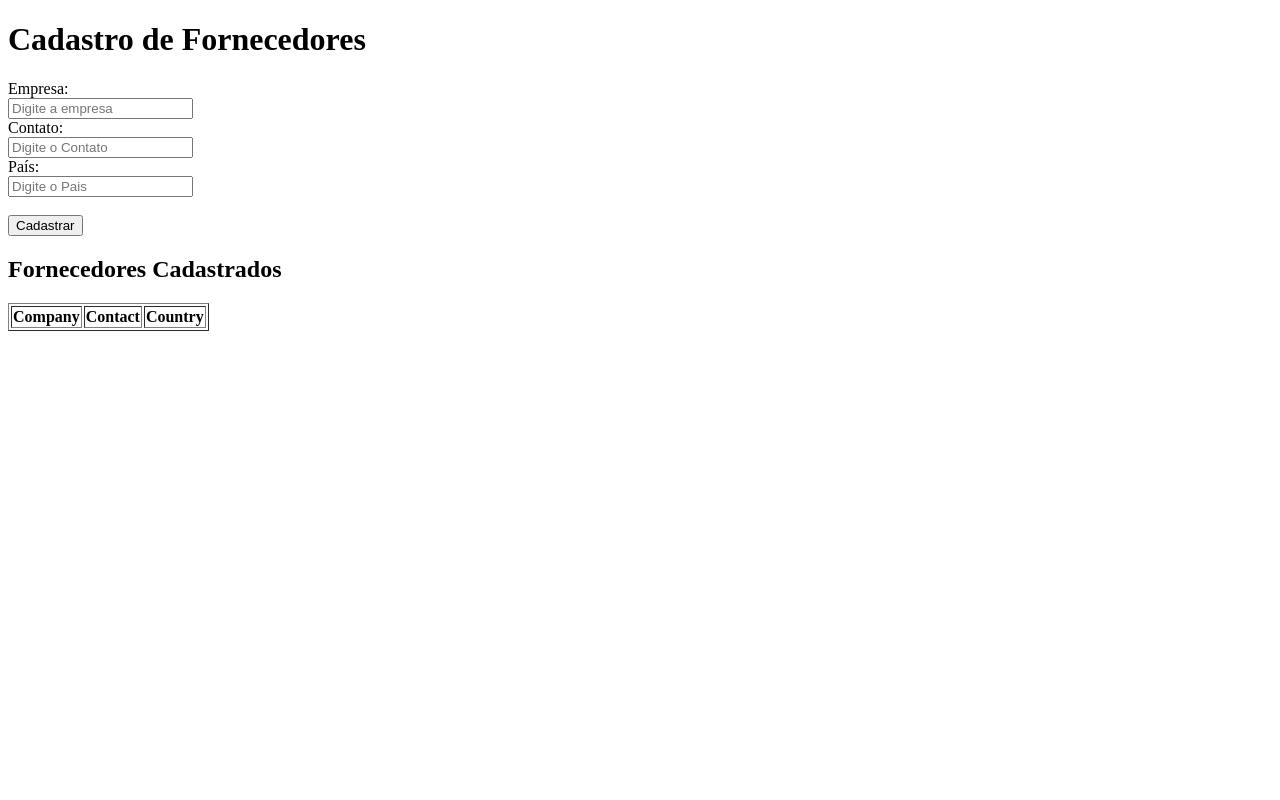
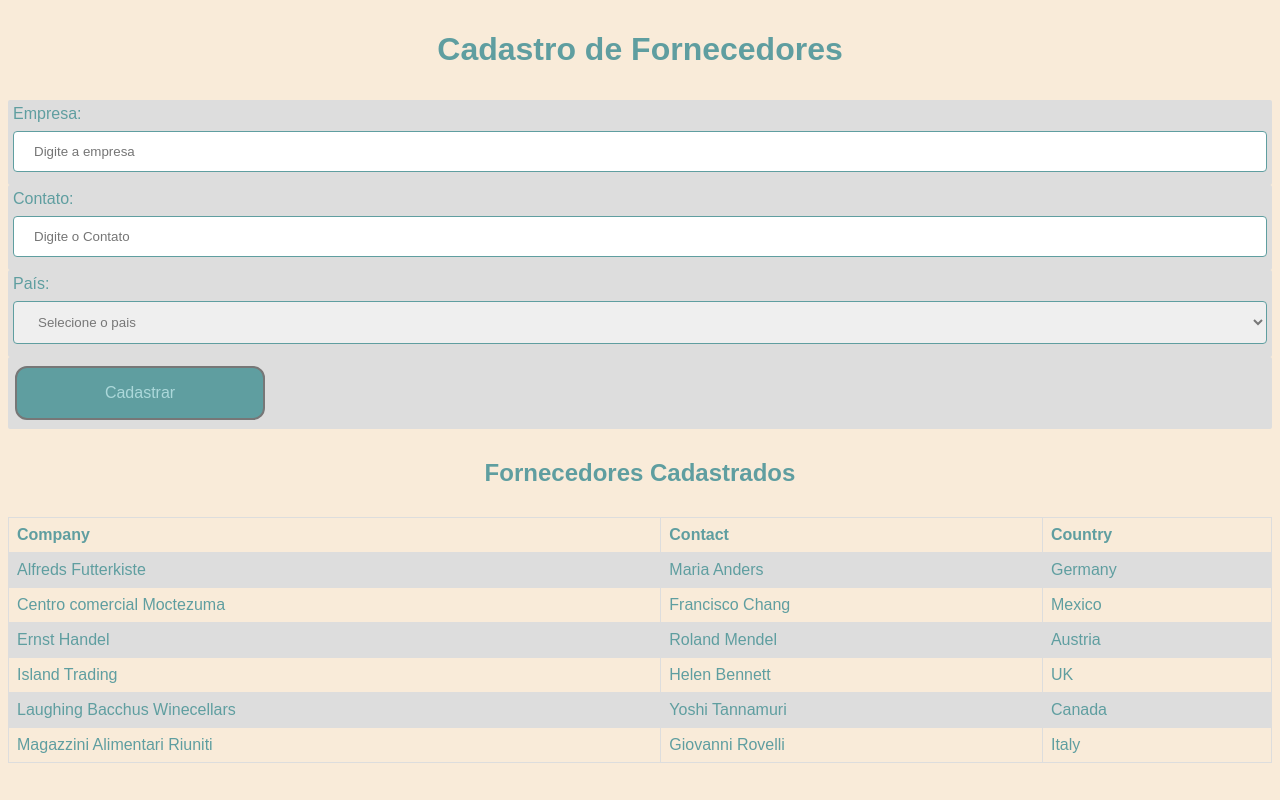
Before and after one commit to YagoAzevedo/dev-atividades, a plain HTML site: page index.html in a window 1280 px wide. Drawn offline with Linux system fonts and the light colour scheme.

Commit message:
Adicionado style.css e validacao do formulario

```diff
--- a/index.html
+++ b/index.html
@@ -3,6 +3,7 @@
 <head>
     <meta charset="UTF-8">
     <meta name="viewport" content="width=device-width, initial-scale=1.0">
+    <link rel="stylesheet" href="./style.css">
     <title>Cadastro de Fornecedores</title>
 </head>
 <body>
@@ -19,11 +20,15 @@
             </div>
             <div>
                 <label for="nomePais">País:</label><br>
-                <input type="text" id="nomePais" name="nomePais" placeholder="Digite o Pais"/><br>
+                <select id="nomePais" name="nomePais" required id="nomePais">
+                    <option disabled selected>Selecione o pais</option>
+                    <option value="Australia">Australia</option>
+                    <option value="Canada">Canada</option>
+                    <option value="USA">USA</option>
+                </select>
             </div>
-            <br>
             <div>
-                <button onclick="cadastrarFornecedor(event)">Cadastrar</button>
+                <button class="button button1" onclick="cadastrarFornecedor(event)">Cadastrar</button>
             </div>
       </form>
 
@@ -34,6 +39,37 @@
                 <th>Contact</th>
                 <th>Country</th>
         </tr>
+        </tr>
+            <tr>
+            <td>Alfreds Futterkiste</td>
+            <td>Maria Anders</td>
+            <td>Germany</td>
+            </tr>
+            <tr>
+            <td>Centro comercial Moctezuma</td>
+            <td>Francisco Chang</td>
+            <td>Mexico</td>
+            </tr>
+            <tr>
+            <td>Ernst Handel</td>
+            <td>Roland Mendel</td>
+            <td>Austria</td>
+            </tr>
+            <tr>
+            <td>Island Trading</td>
+            <td>Helen Bennett</td>
+            <td>UK</td>
+            </tr>
+            <tr>
+            <td>Laughing Bacchus Winecellars</td>
+            <td>Yoshi Tannamuri</td>
+            <td>Canada</td>
+            </tr>
+            <tr>
+            <td>Magazzini Alimentari Riuniti</td>
+            <td>Giovanni Rovelli</td>
+            <td>Italy</td>
+            </tr>
         </table>
 </main>
 <script src="./script.js"></script>
--- a/script.js
+++ b/script.js
@@ -3,6 +3,12 @@ function cadastrarFornecedor(event) {
     const nomeEmpresa = document.getElementById("nomeEmpresa").value;
     const nomeContato = document.getElementById("nomeContato").value;
     const nomePais = document.getElementById("nomePais").value;
+
+    if (
+        nomeEmpresa.trim() === '' || nomeContato.trim() === '' || nomePais.trim() === '') {
+            alert('Por favor, preencha todos os campos antes de cadastrar.');
+            return;
+             }
 
     const tabela = document.getElementById("tabelaFornecedores");
     const novaLinha = tabela.insertRow(-1);
--- /dev/null
+++ b/style.css
@@ -0,0 +1,85 @@
+table {
+  font-family: arial, sans-serif;
+  border-collapse: collapse;
+  width: 100%;
+}
+td, th {
+  border: 1px solid #dddddd;
+  text-align: left;
+  padding: 8px;
+  color:cadetblue
+}
+tr:nth-child(even) {
+  background-color: #dddddd;
+}
+body{
+  font-family: Copperplate, Papyrus, fantasy;
+  background-color: rgb(249, 235, 217);
+}
+h1 {
+  text-align: center;
+  padding: 10px;
+  color:cadetblue
+}
+h2 {
+  text-align: center;
+  padding: 10px;
+  color:cadetblue
+}
+input[type=text], select {
+  width: 100%;
+  padding: 12px 20px;
+  margin: 8px 0;
+  display: inline-block;
+  border: 1px solid cadetblue;
+  border-radius: 4px;
+  box-sizing: border-box;
+}
+div {
+  border-radius: 2px;
+  background-color: #dddddd;
+  padding: 5px;
+}
+form{
+  text-align:left
+  padding 20px;
+  color:cadetblue
+}
+select {
+  color: #777
+}
+select:invalid {
+  border-color: red;
+}
+input:invalid {
+ border-color: red;
+}
+.button {
+  background-color: cadetblue; /* Green */
+  border: none;
+  color: rgb(172, 216, 218);
+  padding: 16px 32px;
+  text-align: center;
+  text-decoration: none;
+  display: inline-block;
+  font-size: 16px;
+  margin: 4px 2px;
+  transition-duration: 0.4s;
+  cursor: pointer;
+}
+.button1 {
+  cursor: pointer;
+  border-radius: 12px;
+  border: 2px solid #777;
+  width: 250px;
+}
+.button1:hover {
+  background-color:  rgb(249, 235, 217);
+  color: rgb(172, 216, 218);
+  border-color: cadetblue;
+}
+.button:active {
+  background-color: rgb(249, 235, 217);
+  box-shadow: 0 5px #666;
+  transform: translateY(4px);
+}
```
